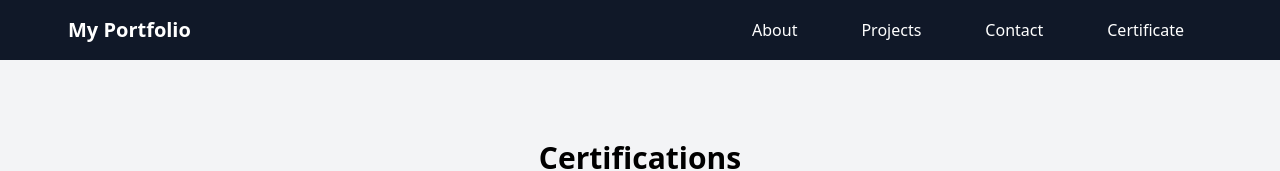
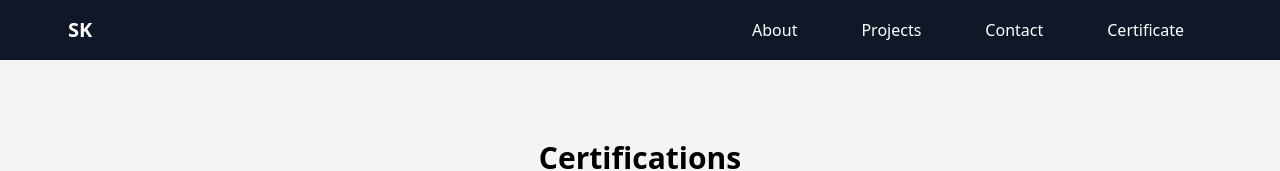
Before and after one commit to Sanjai451/Portfolio-latest, a React (Vite) app: page /certificate in a window 1280 px wide. Shown: the top 171 px of the page. Built offline with nearby package versions, Linux system fonts and the light colour scheme.

Commit message:
Update Navbar.tsx

```diff
--- a/src/Pages/Navbar.tsx
+++ b/src/Pages/Navbar.tsx
@@ -17,7 +17,7 @@
     <nav className="p-4 nav_bar bg-gray-900 text-white flex justify-between items-center relative">
       {/* Logo */}
       <NavLink to="/" className="hover:text-gray-400 pl-13">
-        <h1 className="text-xl font-bold">My Portfolio</h1>
+        <h1 className="text-xl font-bold">SK</h1>
       </NavLink>
 
       {/* Hamburger Icon (Mobile) */}
```
